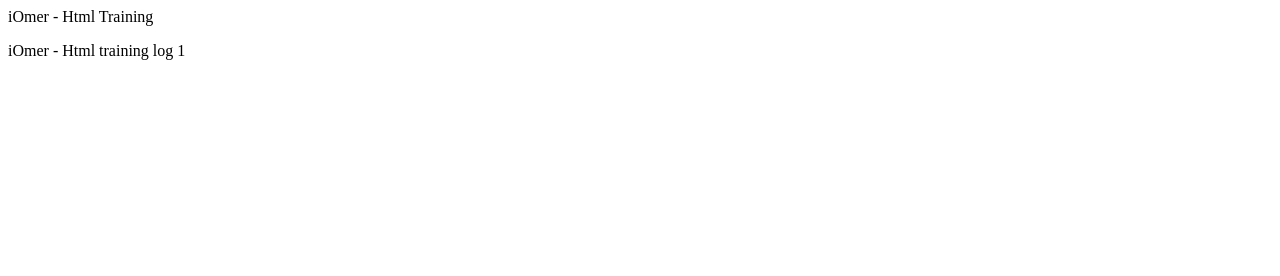
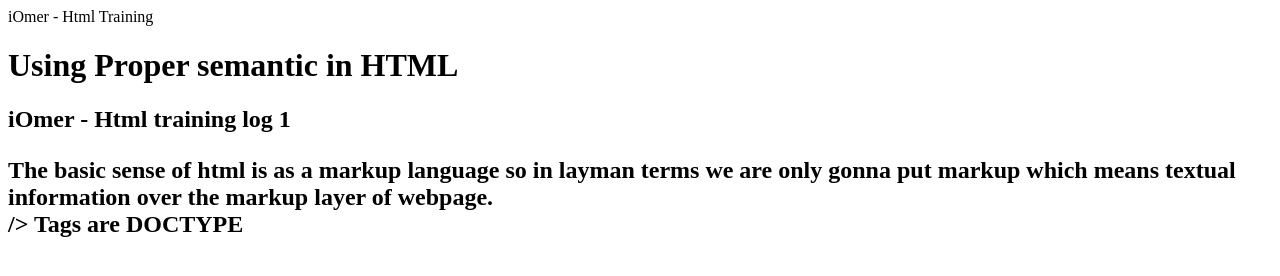
Before and after one commit to iomer/iomer.github.io, a plain HTML site: page index.html in a window 1280 px wide. Drawn offline with Linux system fonts and the light colour scheme.

Commit message:
Resolving
DOCTYPE declaration, H1, H2, P

```diff
--- a/index.html
+++ b/index.html
@@ -1,4 +1,4 @@
-<!DOCTYE html>
+<!DOCTYPE html>
 
 <html>
 <head>
@@ -8,9 +8,12 @@
 
 <body>
 
+<h1> Using Proper semantic in HTML
 
-<p>iOmer - Html training log 1</p>
+<h2>iOmer - Html training log 1</p>
 
+<p>The basic sense of html is as a markup language so in layman terms we are only gonna put markup which means textual information over the markup layer of webpage.<br> />
+Tags are DOCTYPE
 
 
 </body>
```
